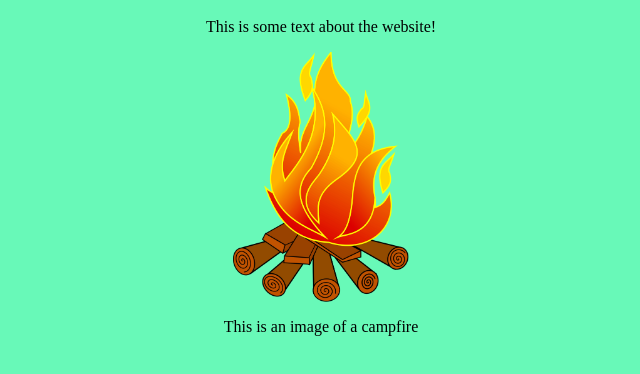
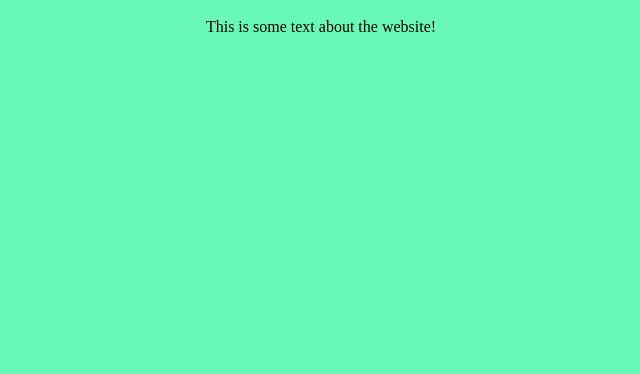
Before and after one commit to sagars729/bitcamp2024-template, a plain HTML site: page index.html in a window 1280 px wide. Shown: the part 48-422 px from the top of the page, without its empty margins (319-959 px from the left). Drawn offline with Linux system fonts and the light colour scheme.

Commit message:
Revert "website v5: add an image of a campfire (#2)"
This reverts commit 5ef83a5c0fbdd3a0cd4b55f38257ae3e15ba6ddf.

```diff
--- a/index.html
+++ b/index.html
@@ -3,9 +3,4 @@
   <h1 style="text-align:center"> My Project Website </h1>
   <p style="text-align:center"> This is some text about the website! </p>
 
-  <div id="website-image" style="text-align:center">
-    <img src="campfire.png" alt="campfire" height=250px />
-    <p> This is an image of a campfire </p>
-  </div>
-
 </body>
```
Also changed, not shown: campfire.png (deleted).
